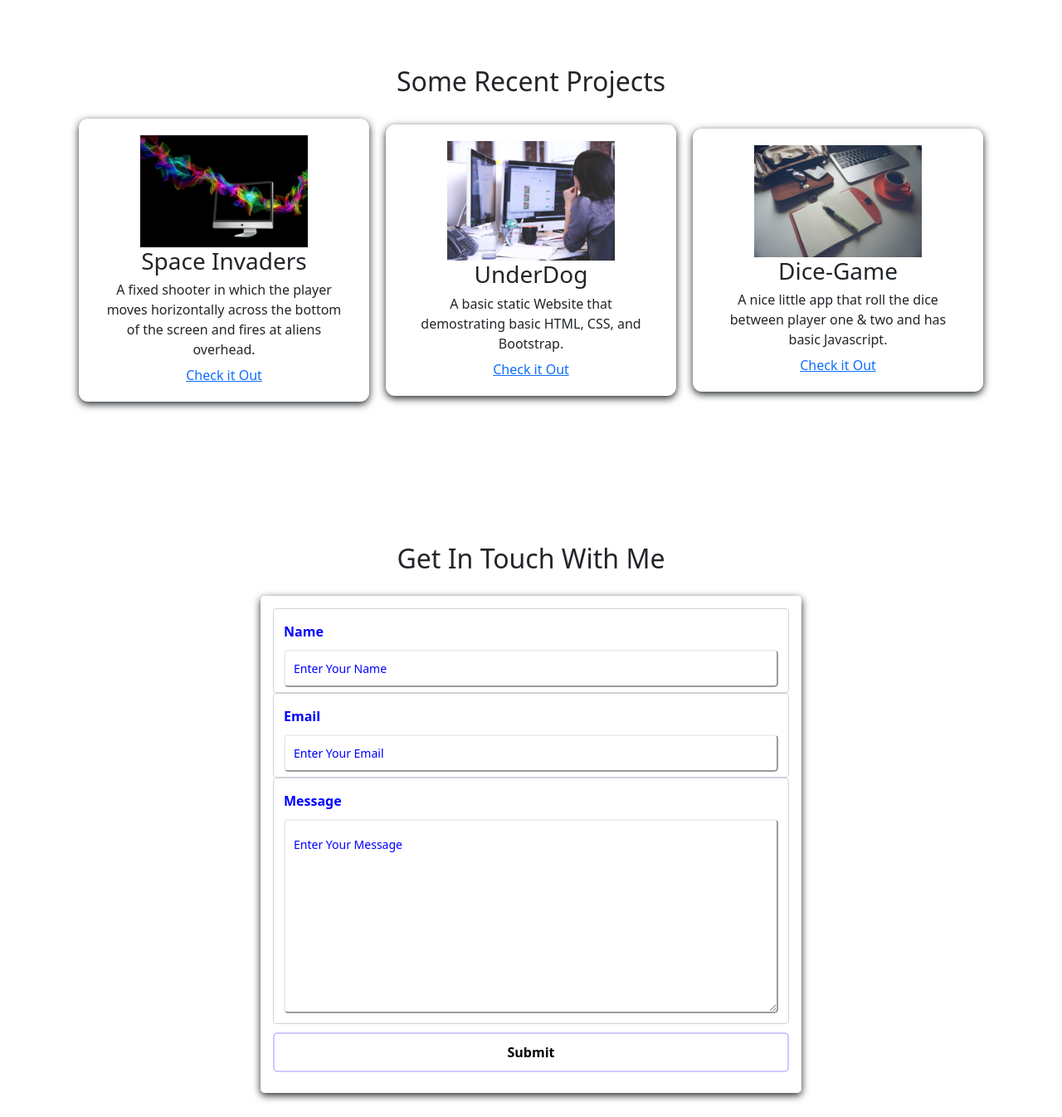
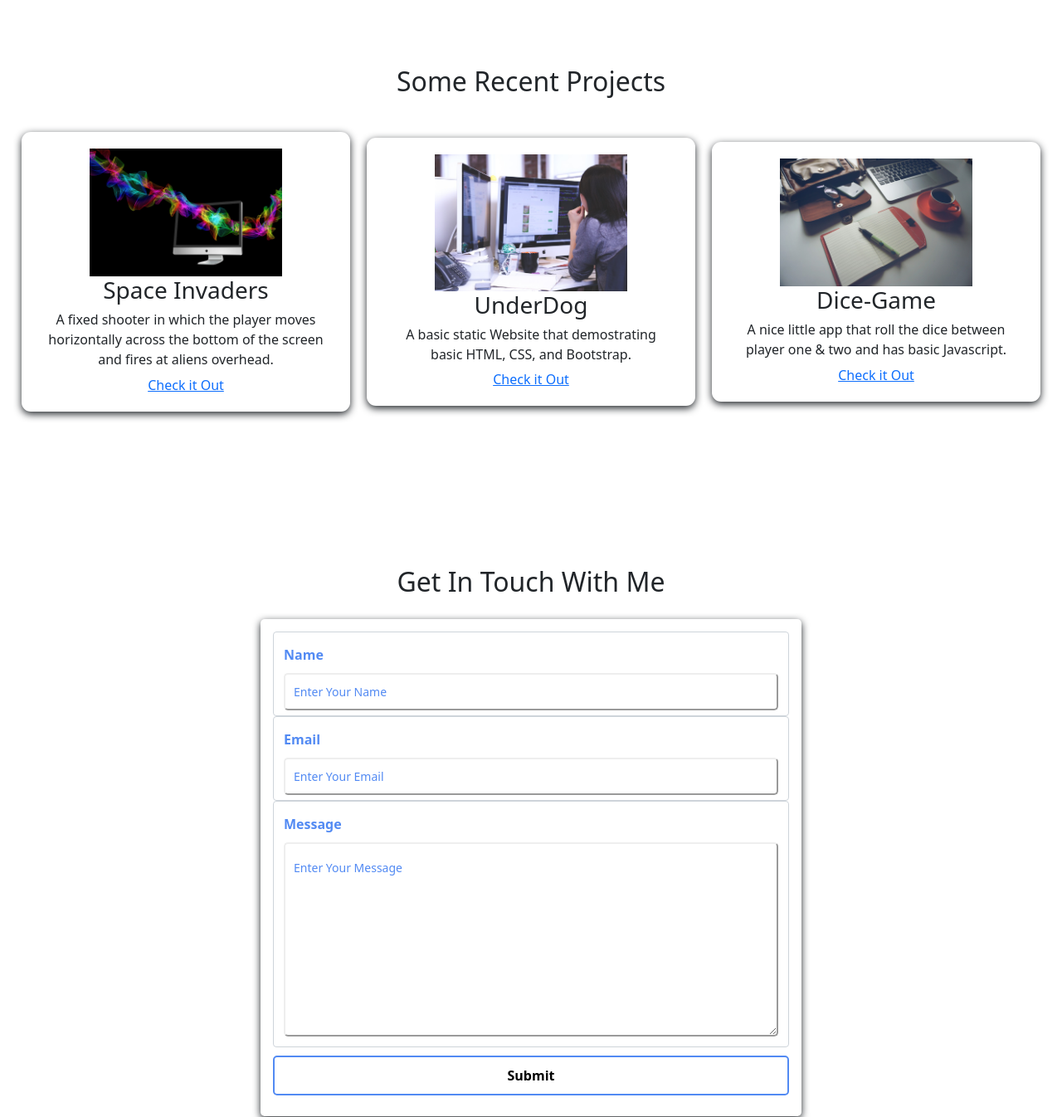
Before and after one commit to LloydCode597/Portfolio, a plain HTML site: page index.html in a window 1280 px wide. Shown: the part 1960-3306 px from the top of the page at 83% size. Drawn offline with nearby package versions, Linux system fonts and the light colour scheme.

Commit message:
Updating style sheet

```diff
--- a/style.css
+++ b/style.css
@@ -7,17 +7,8 @@ html {
   background-color: black;
 }
 
-  a {
-    text-decoration: none;
-    color: pink;/* var(--primary-color);*/
-  }
-
-  a:hover {
-    color: blueviolet;/* var(--secondary-color);*/
-  }
-
   body {
-    font-family: 'Courier New', Courier, monospace;/*var(--font-family);*/
+    font-family: 'Courier New', Courier, monospace;
   }
 
 /* hero background image */
@@ -79,7 +70,7 @@ html {
 }
 /* Project Section */
 .projects {
-  background-color: white;/*var(--bg-color);*/
+  background-color: white;
   padding: 32px 0;
   margin-top: 2rem;
 }
@@ -93,6 +84,8 @@ html {
   display: flex;
   align-items: center;
   justify-content: center;
+  text-align: center;
+  padding: 1rem;
 }
 
 .projects-title {
@@ -100,31 +93,27 @@ html {
   margin-bottom: 1rem;
 }
 
-.project-container {
-  text-align: center;
-  width: 21.875rem;
-  padding: 1rem;
-}
 
 .project-container p {
   padding: 0.4rem;
 }
 
 .project-title {
-  margin-bottom: auto/*var(--bottom-margin);*/
+  margin-bottom: auto;
 }
 
 .project-details {
-  margin-bottom: auto; /*var(--bottom-margin);*/
+  margin-bottom: auto;
 }
 
 .project-card {
   background-color: #fff;
   border-radius: 11px;
-  box-shadow: 0 3px 10px; /*var(--primary-shadow);*/
+  box-shadow: 0 3px 10px;
   padding: 20px;
   margin: 10px;
 }
+
 
 /* Contact Section  */
 .contact {
@@ -133,7 +122,7 @@ html {
 
 .contact h2 {
   text-align: center;
-  margin-bottom: 2%;/*var(--bottom-margin-2);*/
+  margin-bottom: 2%;
 }
 
 .contact-form-container {
@@ -147,7 +136,7 @@ html {
 .contact-form-container label {
   line-height: 2.7em;
   font-weight: bold;
-  color: blue;
+  color: rgb(82, 138, 243);
 }
 
 .contact-form-container textarea {
@@ -168,7 +157,7 @@ html {
 
 .input-field::placeholder {
   padding: 0.5rem;
-  color: blue;
+  color: rgb(82, 138, 243);
 }
 
 .submit-btn {
@@ -176,16 +165,17 @@ html {
   padding: 10px;
   margin: 10px 0;
   background-color: #fff;
-  border: 2px solid rgb(204, 200, 255); /*var(--primary-color);*/
+  border: 2px solid rgb(82, 138, 243);
   border-radius: 5px;
   font-size: 1rem;
-  font-weight: bold; /*var(--bold-font);*/
-  transition: all;/*var(--transition);*/
+  font-weight: bold;
+  transition: all;
+
 }
 
 .submit-btn:hover {
-   background-color: rgb(109, 172, 214);/* var(--primary-color); */
-  border: 2px solid rgb(109, 172, 214);/* var(--primary-color); */
+   background-color: rgb(82, 138, 243);
+  border: 2px solid rgb(82, 138, 243);
   cursor: pointer;
 }
 
@@ -203,7 +193,7 @@ html {
 }
 
 footer {
-  background-color: rgb(205, 202, 255);/*var(--bg-color);*/
+  background-color: rgb(114, 168, 248);
   padding: 1.25rem;
   text-align: center;
   margin: 2rem 0 0;
```
